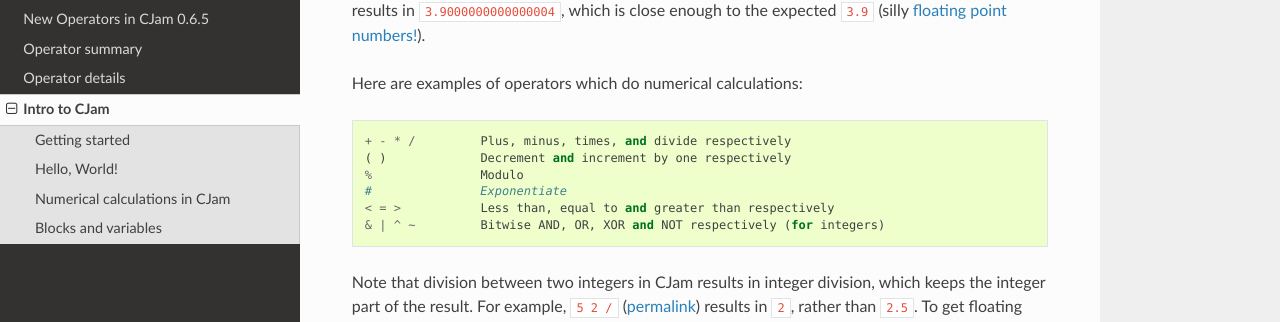
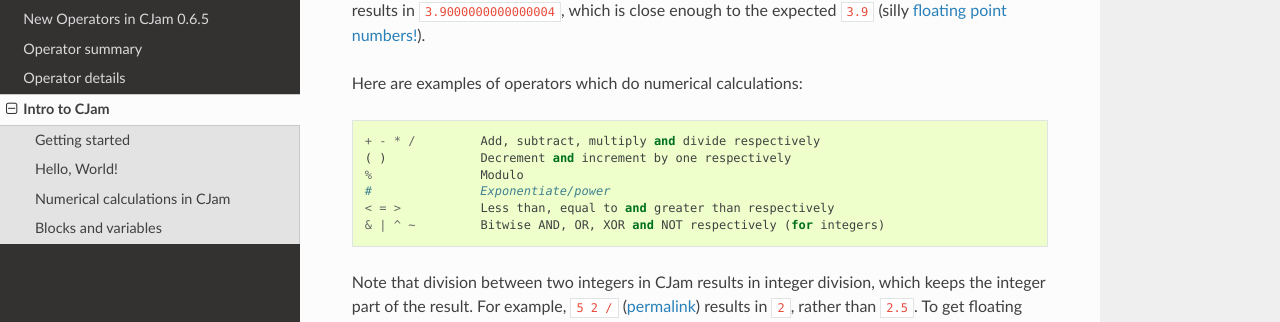
Before and after one commit to Sp3000/CJam, a Sphinx documentation site: the page built from docs/intro.rst, in a window 1280 px wide and 900 px high, scrolled down 1462 px. Shown: the part 126-448 px from the top of the window. Built offline with Sphinx 7.4.7 and the Read the Docs theme 2.0.0, drawn with Linux system fonts in a browser that asks for light colours.

Commit message:
Wording tweak

```diff
--- a/docs/intro.rst
+++ b/docs/intro.rst
@@ -57,10 +57,10 @@
 
 Here are examples of operators which do numerical calculations: ::
 
-    + - * /         Plus, minus, times, and divide respectively
+    + - * /         Add, subtract, multiply and divide respectively
     ( )             Decrement and increment by one respectively
     %               Modulo
-    #               Exponentiate
+    #               Exponentiate/power
     < = >           Less than, equal to and greater than respectively
     & | ^ ~         Bitwise AND, OR, XOR and NOT respectively (for integers)
 
```
